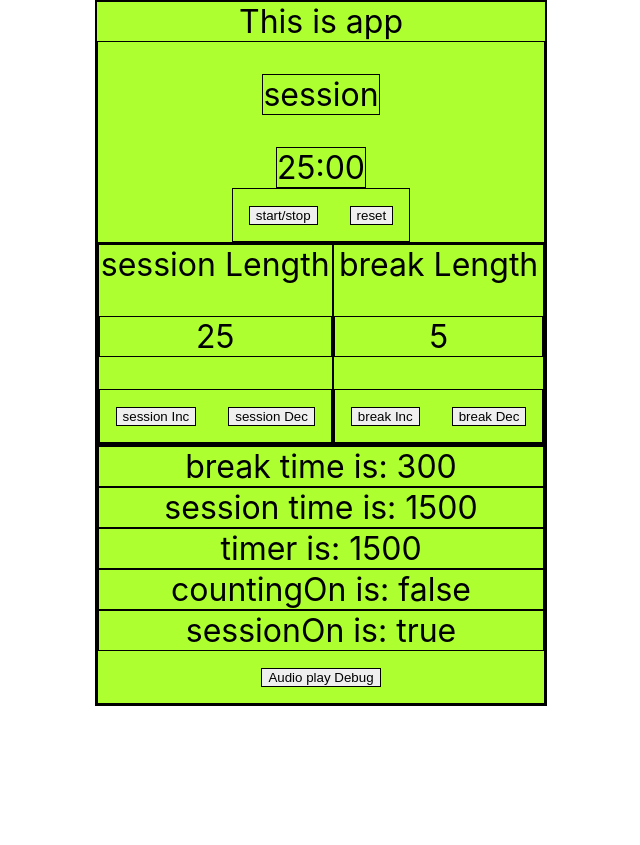
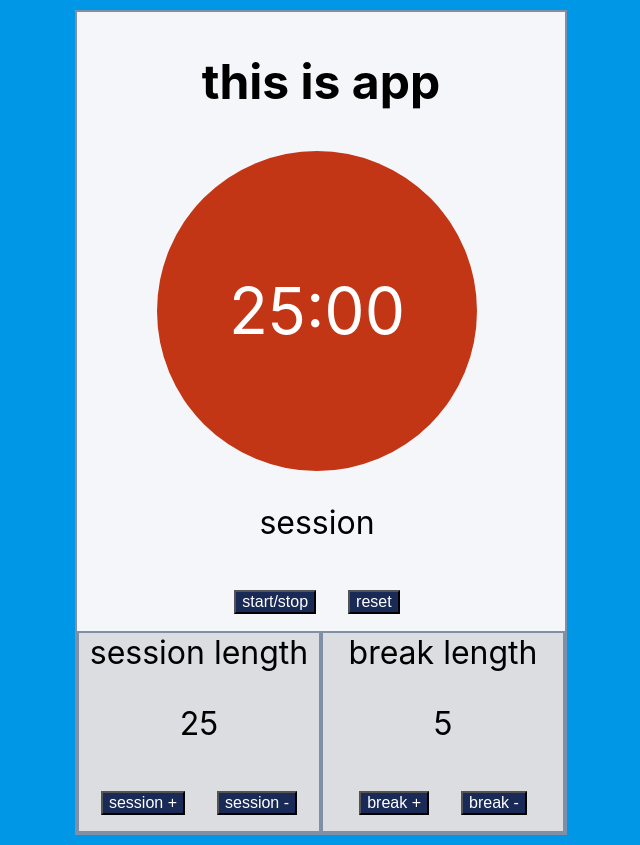
Before and after one commit to markoter/pomodoro-timer, a React (Create React App) app: page / in a window 1280 px wide. Shown: the whole page, without its empty margins (319-959 px from the left). Before the commit the page ends 800 px from the top, so only its background shows below. Built offline with nearby package versions, Linux system fonts and the light colour scheme.

Commit message:
working on style

```diff
--- a/src/App.js
+++ b/src/App.js
@@ -114,7 +114,7 @@ function App() {
 
   return (
     <div id="app">
-      This is app
+      <h2 id="header">this is app</h2>
       <ClockComp
         time={showTime(state.timer)}
         sessionOn={state.sessionOn}
--- a/src/clockComp.js
+++ b/src/clockComp.js
@@ -2,18 +2,20 @@ import audio from "./timer-beep.wav"
 import { forwardRef } from "react"
 
 const ClockComp = (props, ref) => {
-    const {time, sessionOn, countDown, reset} = props
+    const { time, sessionOn, countDown, reset } = props
     const currentCounting = sessionOn ? 'session' : 'break'
 
     return (
         <div id="clock">
+            <div id="pomodoro">
+                <time id="time-left">{time}</time>
+            </div>
             <p id="timer-label">{currentCounting}</p>
-            <time id="time-left">{time}</time>
             <div id="controls">
                 <button id="start_stop" onClick={countDown}>start/stop</button>
                 <button id="reset" onClick={reset}>reset</button>
             </div>
-            <audio id="beep" src={audio} ref={ref}/>
+            <audio id="beep" src={audio} ref={ref} />
         </div>
     )
 }
--- a/src/controllersContainer.js
+++ b/src/controllersContainer.js
@@ -4,7 +4,7 @@ const Controllers = (props) => {
     const { state, handlePlusMinus, returnMinutes } = props
 
     return (
-        <div id="labels-part">
+        <div id="controllers-part">
             <Label
                 id={'session'}
                 state={state}
--- a/src/debugDisplay.js
+++ b/src/debugDisplay.js
@@ -1,7 +1,7 @@
 const DebugDisplay = (props) => {
     const { state, playAudio } = props
     return (
-        <div id="debugDisplay">
+        <div id="debugDisplay" className="hidden">
             <p>break time is: {state.break}</p>
             <p>session time is: {state.session}</p>
             <p>timer is: {state.timer}</p>
--- a/src/index.css
+++ b/src/index.css
@@ -1,4 +1,14 @@
+:root {
+  --color-background: #0097e6;
+  --color-app: #f5f6fa;
+  --color-app-secondary: #dcdde1;
+  --color-pomodoro: #c23616;
+  --color-borders: #7f8fa6;
+  --color-button: #192a56 ;
+}
+
 body {
+  background-color: var(--color-background);
   margin: 0;
   font-size: 2rem;
   font-family: -apple-system, BlinkMacSystemFont, "Segoe UI", "Roboto", "Oxygen", "Ubuntu", "Cantarell", "Fira Sans", "Droid Sans", "Helvetica Neue", sans-serif;
@@ -8,38 +18,57 @@ body {
   justify-content: center;
   align-items: center;
 }
-body * {
-  border: 1px solid black;
-}
 
 #app {
-  background-color: greenyellow;
+  background-color: var(--color-app);
+  border: 2px solid var(--color-borders);
   text-align: center;
+  margin: 10px;
+  height: fit-content;
+  width: fit-content;
 }
-
-#clock {
+#app #clock {
   display: flex;
   flex-direction: column;
   align-items: center;
+  width: 30rem;
+  height: 30rem;
 }
-
-#labels-part {
+#app #clock #pomodoro {
+  background-color: var(--color-pomodoro);
+  border-radius: 50%;
+  height: 20rem;
+  width: 20rem;
+  display: flex;
+  justify-content: center;
+  align-items: center;
+}
+#app #clock #pomodoro #time-left {
+  font-size: 4rem;
+  color: white;
+}
+#app #controllers-part {
   display: flex;
 }
-#labels-part .labels {
+#app #controllers-part .labels {
+  background-color: var(--color-app-secondary);
+  border: 2px solid var(--color-borders);
+  width: 15rem;
   display: flex;
   flex-direction: column;
 }
+#app #debugDisplay {
+  padding: 0;
+}
+#app #debugDisplay p {
+  margin: 0;
+}
 
 button {
+  font-size: 1rem;
   margin: 1rem;
-}
-
-#debugDisplay {
-  padding: 0;
-}
-#debugDisplay p {
-  margin: 0;
+  background-color: var(--color-button);
+  color: white;
 }
 
 .hidden {
--- a/src/index.scss
+++ b/src/index.scss
@@ -1,4 +1,15 @@
+:root {
+  --color-background: #0097e6;
+  --color-app: #f5f6fa;
+  --color-app-secondary: #dcdde1;
+  --color-pomodoro: #c23616;
+  --color-borders: #7f8fa6;
+  --color-button: #192a56
+
+}
+
 body {
+  background-color: var(--color-background);
   margin: 0;
   font-size: 2rem;
   font-family: -apple-system, BlinkMacSystemFont, 'Segoe UI', 'Roboto', 'Oxygen',
@@ -9,40 +20,75 @@ body {
   display: flex;
   justify-content: center;
   align-items: center;
-  * {
-    border: 1px solid black;
-  }
+
+  // * {
+  //   border: 2px solid var(--color-borders);
+  // }
 }
 
+#app {
+  background-color: var(--color-app);
+  border: 2px solid var(--color-borders);
+  text-align: center;
+  margin: 10px;
+  height: fit-content;
+  width: fit-content;
+  #header {
 
-#app {
-  background-color: greenyellow;
-  text-align: center;
 
   }
+
   #clock {
     display: flex;
     flex-direction: column;
     align-items: center;
+    width: 30rem;
+    height: 30rem;
+
+    #pomodoro {
+      background-color: var(--color-pomodoro);
+      border-radius: 50%;
+      height: 20rem;
+      width: 20rem;
+      display: flex;
+      justify-content: center;
+      align-items: center;
+      #time-left {
+        font-size: 4rem;
+        color: white;
       }
-#labels-part{
+    }
+  }
+
+  #controllers-part {
     display: flex;
+
     .labels {
+      background-color: var(--color-app-secondary);
+      border: 2px solid var(--color-borders);
+      width: 15rem;
       display: flex;
       flex-direction: column;
     }
   }
-button {
-  margin: 1rem;
-}
+
   #debugDisplay {
+    padding: 0;
 
-  padding: 0;
     p {
       margin: 0;
     }
   }
 
+}
+
+button {
+  font-size: 1rem;
+  margin: 1rem;
+  background-color: var(--color-button);
+  color: white;
+}
+
 .hidden {
   display: none;
 }
--- a/src/label.js
+++ b/src/label.js
@@ -3,18 +3,18 @@ const Label = (props) => {
 
     return (
         <div id={id + "-label"} className="labels">
-            {id} Length
+            {id} length
             <p id={id + "-length"}>{returnMinutes(state[id])}</p>
             <div id={id + "-controls"} className="controls">
                 <button
                     id={id + "-increment"}
                     onClick={() => handlePlusMinus('increment', id)}>
-                    {id} Inc
+                    {id} +
                 </button>
                 <button
                     id={id + "-decrement"}
                     onClick={() => handlePlusMinus('decrement', id)}>
-                    {id} Dec
+                    {id} -
                 </button>
             </div>
         </div>
```
Also changed, not shown: 1 other file (tests, documents, lock files or other folders). Lines whose indentation alone changed are shown as unchanged.
